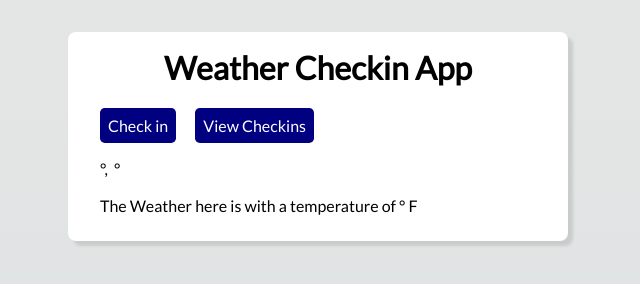
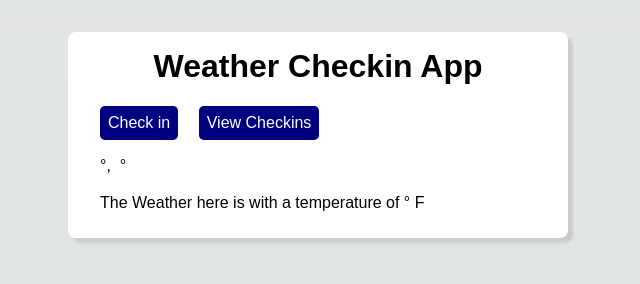
Before and after one commit to Donald-Brown/weather_checkin_app, a website: page public/index.html in a window 1280 px wide. Shown: the whole page, without its empty margins (322-962 px from the left). Drawn offline with nearby package versions, Linux system fonts and the light colour scheme.

Commit message:
changes fonts

```diff
--- a/public/index.html
+++ b/public/index.html
@@ -3,8 +3,8 @@
 <head>
   <meta charset="UTF-8">
   <meta name="viewport" content="width=device-width, initial-scale=1.0">
-  <link rel="preconnect" href="https://fonts.gstatic.com">
-  <link href="https://fonts.googleapis.com/css2?family=Lato&display=swap" rel="stylesheet">
+  <!-- <link rel="preconnect" href="https://fonts.gstatic.com">
+  <link href="https://fonts.googleapis.com/css2?family=Lato&display=swap" rel="stylesheet"> -->
   <link rel="stylesheet" href="styles/index.css">
   <title>Weather Checkin App</title>
 </head>
--- a/public/styles/index.css
+++ b/public/styles/index.css
@@ -4,7 +4,7 @@
 }
 
 body {
-  font-family: "Lato", sans-serif;
+  font-family: Arial, "Helvetica Neue", Helvetica, sans-serif;
   width: 500px;
   margin: 2em auto;
   background-color: #fff;
--- a/public/styles/logs.css
+++ b/public/styles/logs.css
@@ -4,7 +4,7 @@
 }
 
 body {
-  font-family: 'Lato', sans-serif;
+  font-family: Arial, "Helvetica Neue", Helvetica, sans-serif;
   width: 500px;
   margin: 2em auto;
   background-color: #fff;
```
Also changed, not shown: public/checkins/index.html (+2 -2 lines).
